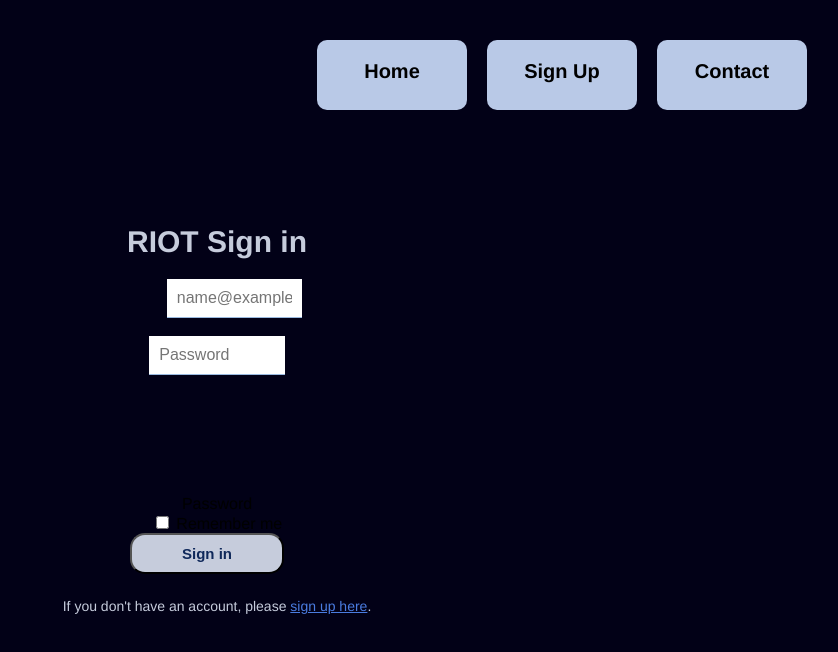
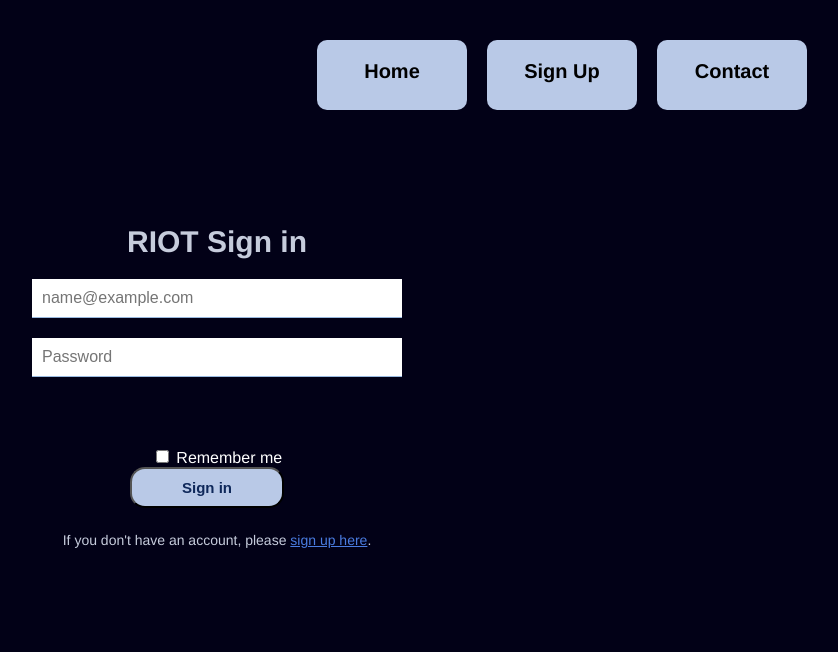
Before and after one commit to smartuni/smart-container, a Next.js app in the folder webApp/Frontend/riot_frontend/: page /signin in a window 1280 px wide. Shown: the top 652 px of the page, without its empty margins (423-1261 px from the left). Built offline with nearby package versions, Linux system fonts and the light colour scheme.

Commit message:
touchups to sign in and sign up

```diff
--- a/webApp/Frontend/riot_frontend/pages/signin.js
+++ b/webApp/Frontend/riot_frontend/pages/signin.js
@@ -42,6 +42,8 @@ function Signin() {
     }
 };
 
+
+
   return (
     <div className="signin-new">
       <nav>
@@ -58,13 +60,14 @@ function Signin() {
             <div className={styles['form-group']}>
               <label className={styles.label}>
                 <input
-                  type="email"
+                  type="loginEmail"
                   className="form-control"
                   id="floatingInput"
                   placeholder="name@example.com"
+                  value={email}
                   onChange={(e) => setEmail(e.target.value)}
                 />
-                {errors.firstname && <span className={styles.error}>{errors.firstname}</span>}
+                {errors.email && <span className={styles.error}>{errors.email}</span>}
               </label>
             </div>
 
@@ -83,7 +86,7 @@ function Signin() {
           </label>
         </div>
 
-        <label htmlFor="floatingPassword">Password</label>
+
 
         <div className={cx(styles.checkbox,"mb")}>
           <label>
--- a/webApp/Frontend/riot_frontend/pages/signup.js
+++ b/webApp/Frontend/riot_frontend/pages/signup.js
@@ -56,7 +56,7 @@ export default function SignUp() {
             <nav>
                 <ul>
                     <li><a href="/">Home</a></li>
-                    <li><a href="#">Log In</a></li>
+                    <li><a href="/signin">Log In</a></li>
                     <li><a href="#">Contact</a></li>
                 </ul>
             </nav>
--- a/webApp/Frontend/riot_frontend/styles/Signin.module.css
+++ b/webApp/Frontend/riot_frontend/styles/Signin.module.css
@@ -1,6 +1,6 @@
 .form-signin {
   width: 100%;
-  max-width: 330px;
+  max-width: 1000px;
   padding: 15px;
   margin: auto;
 }
@@ -22,13 +22,13 @@
 
 
 .form-signin input[type="email"] {
-  margin-bottom: -2px;
+  margin-bottom: 0px;
   border-bottom-right-radius: 0;
   border-bottom-left-radius: 0;
 }
 
 .form-signin input[type="password"] {
-  margin-bottom: 100px;
+  margin-bottom: 50px;
   border-top-left-radius: 0;
   border-top-right-radius: 0;
 }
@@ -41,18 +41,22 @@
 }
 
 .form-group {
+  display: block;
   margin-bottom: 20px;
+  color: #444;
+  font-size: 16px;
 }
 
 .error {
   color: red;
   font-size: 0.8em;
-  margin-top: 5px;
+  margin-bottom: -36px;
+  position: absolute;
 }
 
 .label {
   display: block;
   margin-bottom: 20px;
-  color: #444;
+  color: #5196d6;
   font-size: 16px;
 }
--- a/webApp/Frontend/riot_frontend/styles/globals.css
+++ b/webApp/Frontend/riot_frontend/styles/globals.css
@@ -1,6 +1,6 @@
 body {
   background-color: #020117;
-  color: #000;
+  color: #fff;
   font-family: 'Helvetica', sans-serif;
   margin: 0;
   padding: 0;
@@ -21,7 +21,7 @@ h1 {
 }
 
 button {
-  background-color: #c6ccdc;
+  background-color: #b9c9e7;
   color: #0f285a;
   font-size: 15px;
   font-weight: 800;
@@ -46,6 +46,15 @@ input[type="text"], input[type="email"], input[type="password"], textarea {
 
 input[type="email"] {
   margin-left: 35px;
+}
+
+input[type="loginEmail"] {
+  margin-left: 0px;
+  border: none;
+  border-bottom: 1px solid #9abae0;
+  font-size: 16px;
+  padding: 10px;
+  width: 35%;
 }
 
 textarea {
--- a/webApp/Frontend/riot_frontend/styles/signup.module.css
+++ b/webApp/Frontend/riot_frontend/styles/signup.module.css
@@ -20,4 +20,5 @@
     color: red;
     font-size: 0.8em;
     margin-top: 5px;
+    position: absolute;
   }
```
